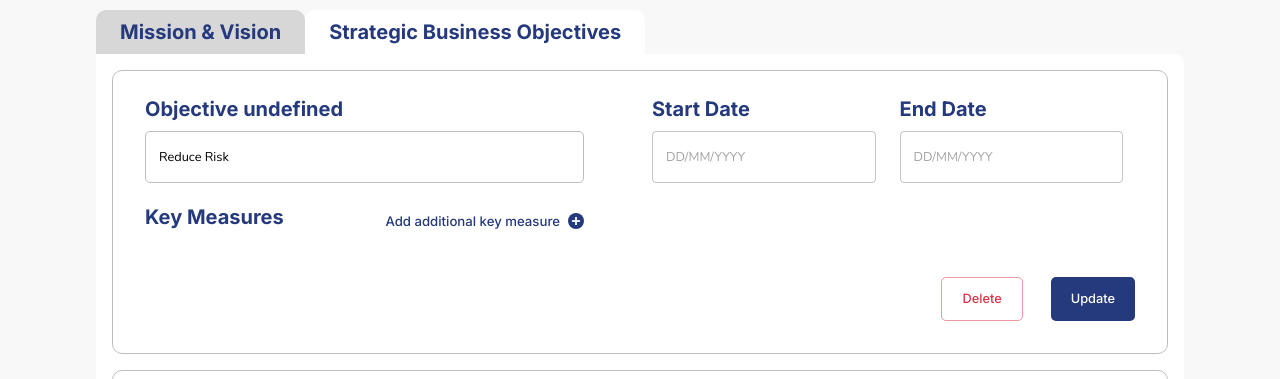
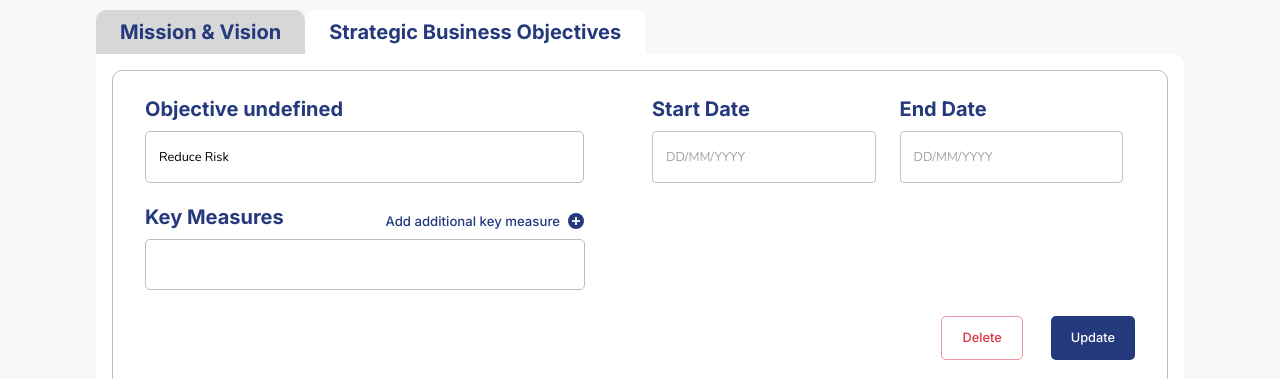
Before and after one commit to XaviourG/avertro-challenge, a React (Create React App) app in the folder client/: page / in a window 1280 px wide. Shown: the part 421-800 px from the top of the page. Built offline with nearby package versions, Linux system fonts and the light colour scheme; the HTML template or start-up script is replaced by a standard one.

Commit message:
wrap BusinessObjective in form

```diff
--- a/client/src/components/business-objectives/BusinessObjective.tsx
+++ b/client/src/components/business-objectives/BusinessObjective.tsx
@@ -1,4 +1,4 @@
-import { ReactElement, useCallback } from "react";
+import { ReactElement, useCallback, useState } from "react";
 import { Typography, TextField, Grid, Button } from "@mui/material";
 import { DatePicker, LocalizationProvider } from '@mui/x-date-pickers';
 import { AdapterDayjs } from '@mui/x-date-pickers/AdapterDayjs';
@@ -17,14 +17,33 @@ const BusinessObjective = ({
   key,
   updateObjective,
 }: Props): ReactElement => {
+  const [formData, setFormData] = useState<BusinessObjectiveDTO>(content);
 
-  const updateFields = useCallback((fields: string[]) => {
-    const update = content;
-    update.keyMeasures = fields;
-    updateObjective(update, key);
-  }, [content, key]);
+  const onChangeInput = (
+    e: React.ChangeEvent<HTMLInputElement | HTMLTextAreaElement>
+  ) => {
+    const { name, value } = e.target;
+    setFormData({ ...formData, [name]: value });
+  }
+
+  const onSubmitForm = (e: React.FormEvent<HTMLFormElement>) => {
+    e.preventDefault();
+    console.log(formData);
+  }
+
+  const onKeyMeasureChange = (fields: string[]) => {
+    setFormData({ ...formData, keyMeasures: fields });
+  }
+
+  const {
+    title,
+    keyMeasures,
+    startDate,
+    endDate,
+  } = formData;
 
   return (
+    <form onSubmit={onSubmitForm}>
       <Grid container sx={{
         border: `1px solid ${Colors.TEXT_BORDER}`,
         borderRadius: '10px',
@@ -36,8 +55,11 @@ const BusinessObjective = ({
             {`Objective ${key}`}
           </Typography>
           <TextField
+            name='title'
+            type='text'
+            onChange={onChangeInput}
+            value={title}
             fullWidth
-          value={content.title}
             sx={{
               pr: '1.5rem'
             }}
@@ -46,8 +68,8 @@ const BusinessObjective = ({
           <DynamicTextFieldList
             title={'Key Measures'}
             addFieldText={'Add additional key measure'}
-          fields={content.keyMeasures}
-          updateFields={updateFields}
+            fields={keyMeasures}
+            updateFields={onKeyMeasureChange}
           />
         </Grid>
 
@@ -97,7 +119,7 @@ const BusinessObjective = ({
                 Delete
               </Typography>
             </Button>
-          <Button color="primary" variant="contained" sx={{
+            <Button type="submit" color="primary" variant="contained" sx={{
               ml: '1.75rem',
               py: '0.75rem',
               px: '1.25rem',
@@ -116,6 +138,7 @@ const BusinessObjective = ({
           </div>
         </Grid>
       </Grid>
+    </form>
   );
 }
 
--- a/client/src/components/dynamic-text-field-list/DynamicTextFieldList.tsx
+++ b/client/src/components/dynamic-text-field-list/DynamicTextFieldList.tsx
@@ -16,7 +16,6 @@ const DynamicTextFieldList = ({
   fields,
   updateFields,
 }: Props): ReactElement => {
-  const [localFields, setLocalFields] = useState<string[]>([]);
 
   return (
     <div style={{
@@ -37,7 +36,7 @@ const DynamicTextFieldList = ({
             display: 'flex',
             cursor: 'pointer',
             paddingRight: '1.5rem'
-          }} onClick={() => setLocalFields([...localFields, ''])}>
+          }} onClick={() => updateFields([...fields, ''])}>
             <Typography variant="h3">
               {addFieldText}
             </Typography>
@@ -52,14 +51,13 @@ const DynamicTextFieldList = ({
           </div>
         </div>
         <div style={{
-          paddingTop: '1.25rem',
           display: 'flex',
           flexDirection: 'column',
           alignItems: 'center',
           justifyContent: 'space-between',
         }}>
           {
-            localFields.map((field, key) => (
+            fields.map((field, key) => (
               <div key={key} style={{
                 display: 'flex',
                 width: '100%',
@@ -70,9 +68,9 @@ const DynamicTextFieldList = ({
                   fullWidth
                   value={field}
                   onChange={(e) => {
-                    const arr = localFields;
+                    const arr = fields;
                     arr[key] = e.target.value;
-                    setLocalFields(arr);
+                    updateFields(arr);
                   }}
                 />
                 <div style={{
@@ -82,7 +80,7 @@ const DynamicTextFieldList = ({
                   width: '1.5rem',
                 }}>
                   <button style={{
-                    display: `${field.length > 0 ? 'flex' : 'none'}`,
+                    display: `${(field.length > 0 && fields.length > 1) ? 'flex' : 'none'}`,
                     border: 'none',
                     background: 'none',
                     padding: '0',
--- a/client/src/models/DTOs/BusinessObjectiveDTO.ts
+++ b/client/src/models/DTOs/BusinessObjectiveDTO.ts
@@ -1,8 +1,8 @@
 interface BusinessObjectiveDTO {
   title: string,
   keyMeasures: string[],
-  startDate: Date,
-  endDate: Date,
+  startDate: Date | null,
+  endDate: Date | null,
 }
 
 export default BusinessObjectiveDTO;
--- a/client/src/models/seed/ChallengeSeedData.ts
+++ b/client/src/models/seed/ChallengeSeedData.ts
@@ -4,7 +4,9 @@ import MissionContentDTO from "../DTOs/MissionContentDTO";
 export const objectivesSeedData: BusinessObjectiveDTO[] = [
   {
     title: 'Reduce Risk',
-    keyMeasures: [],
+    keyMeasures: [
+      '',
+    ],
     startDate: new Date('15/05/2020'),
     endDate: new Date('28/05/2020'),
   },
```
Lines whose indentation alone changed are shown as unchanged.
